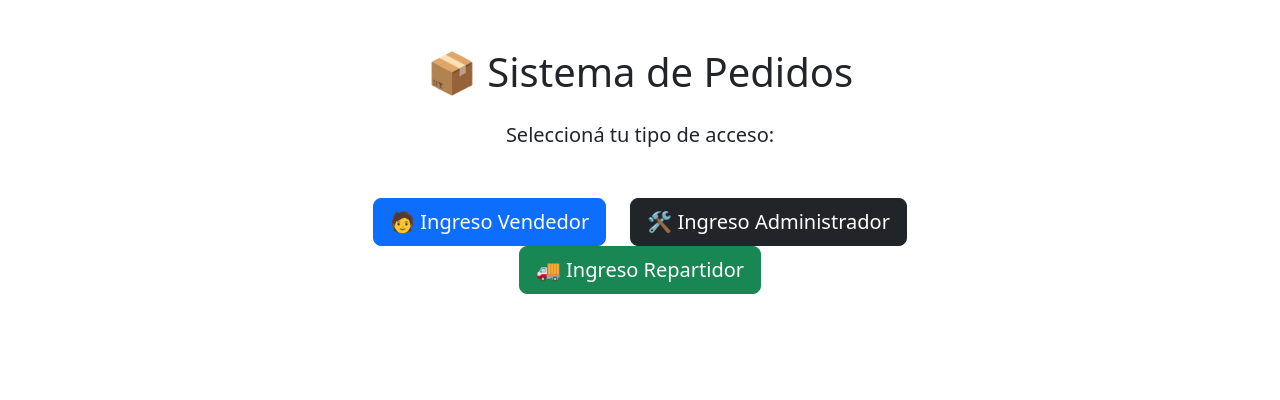
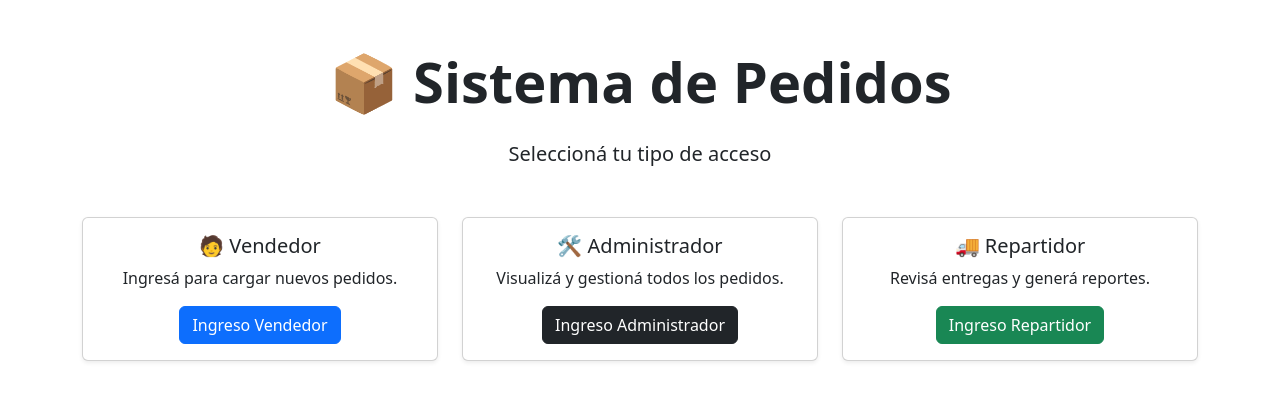
Before and after one commit to federudiero/PedidosPinturas, a React (Create React App) app: page / in a window 1280 px wide. Shown: the top 400 px of the page. Built offline with nearby package versions, Linux system fonts and the light colour scheme.

Commit message:
frontend

```diff
--- a/src/views/Home.js
+++ b/src/views/Home.js
@@ -7,31 +7,55 @@ function Home() {
 
   return (
     <div className="container py-5 text-center">
-      <h1 className="mb-4">📦 Sistema de Pedidos</h1>
-      <p className="lead mb-5">Seleccioná tu tipo de acceso:</p>
+      <h1 className="mb-4 display-4 fw-bold">📦 Sistema de Pedidos</h1>
+      <p className="lead mb-5">Seleccioná tu tipo de acceso</p>
 
-      <div className="d-flex justify-content-center gap-4">
+      <div className="row justify-content-center g-4">
+        <div className="col-md-4">
+          <div className="card shadow-sm">
+            <div className="card-body">
+              <h5 className="card-title">🧑 Vendedor</h5>
+              <p className="card-text">Ingresá para cargar nuevos pedidos.</p>
               <button
-          className="btn btn-primary btn-lg"
+                className="btn btn-primary"
                 onClick={() => navigate("/login-vendedor")}
               >
-          🧑 Ingreso Vendedor
+                Ingreso Vendedor
               </button>
+            </div>
+          </div>
+        </div>
 
+        <div className="col-md-4">
+          <div className="card shadow-sm">
+            <div className="card-body">
+              <h5 className="card-title">🛠️ Administrador</h5>
+              <p className="card-text">Visualizá y gestioná todos los pedidos.</p>
               <button
-          className="btn btn-dark btn-lg"
+                className="btn btn-dark"
                 onClick={() => navigate("/admin")}
               >
-          🛠️ Ingreso Administrador
+                Ingreso Administrador
               </button>
             </div>
+          </div>
+        </div>
 
+        <div className="col-md-4">
+          <div className="card shadow-sm">
+            <div className="card-body">
+              <h5 className="card-title">🚚 Repartidor</h5>
+              <p className="card-text">Revisá entregas y generá reportes.</p>
               <button
-  className="btn btn-success btn-lg"
+                className="btn btn-success"
                 onClick={() => navigate("/login-repartidor")}
               >
-  🚚 Ingreso Repartidor
+                Ingreso Repartidor
               </button>
+            </div>
+          </div>
+        </div>
+      </div>
     </div>
   );
 }
--- a/src/views/RepartidorView.js
+++ b/src/views/RepartidorView.js
@@ -1,5 +1,5 @@
 // src/views/RepartidorView.js
-import React, { useEffect, useState } from "react";
+import React, { useEffect, useState, useMemo } from "react";
 import { db } from "../firebase/firebase";
 import {
   collection,
@@ -38,14 +38,9 @@ function RepartidorView() {
     const data = snapshot.docs.map(doc => ({ id: doc.id, ...doc.data() }));
     setPedidos(data);
 
-    // Leer gasto extra del día
     const fechaId = format(fecha, 'yyyy-MM-dd');
     const gastoDoc = await getDoc(doc(db, "gastosReparto", fechaId));
-    if (gastoDoc.exists()) {
-      setGastoExtra(gastoDoc.data().monto || 0);
-    } else {
-      setGastoExtra(0);
-    }
+    setGastoExtra(gastoDoc.exists() ? gastoDoc.data().monto || 0 : 0);
   };
 
   useEffect(() => {
@@ -56,23 +51,17 @@ function RepartidorView() {
 
   const marcarEntregado = async (id, entregado) => {
     await updateDoc(doc(db, "pedidos", id), { entregado });
-    setPedidos(prev =>
-      prev.map(p => (p.id === id ? { ...p, entregado } : p))
-    );
+    setPedidos(prev => prev.map(p => (p.id === id ? { ...p, entregado } : p)));
   };
 
   const actualizarMetodoPago = async (id, metodoPago) => {
     await updateDoc(doc(db, "pedidos", id), { metodoPago });
-    setPedidos(prev =>
-      prev.map(p => (p.id === id ? { ...p, metodoPago } : p))
-    );
+    setPedidos(prev => prev.map(p => (p.id === id ? { ...p, metodoPago } : p)));
   };
 
   const actualizarComprobante = async (id, comprobante) => {
     await updateDoc(doc(db, "pedidos", id), { comprobante });
-    setPedidos(prev =>
-      prev.map(p => (p.id === id ? { ...p, comprobante } : p))
-    );
+    setPedidos(prev => prev.map(p => (p.id === id ? { ...p, comprobante } : p)));
   };
 
   const actualizarGastoExtra = async (valor) => {
@@ -82,9 +71,43 @@ function RepartidorView() {
     await setDoc(doc(db, "gastosReparto", fechaId), { monto: num });
   };
 
+  const totales = useMemo(() => {
+    let totalEfectivo = 0;
+    let totalTransferencia = 0;
+    let totalTarjeta = 0;
+
+    pedidos.forEach(p => {
+      if (!p.entregado || typeof p.pedido !== "string") return;
+      const match = p.pedido.match(/TOTAL: \$?(\d+)/);
+      let monto = match ? parseInt(match[1]) : 0;
+
+      if (p.metodoPago === "transferencia") {
+        monto *= 1.1;
+        totalTransferencia += monto;
+      } else if (p.metodoPago === "tarjeta") {
+        monto *= 1.1;
+        totalTarjeta += monto;
+      } else if (p.metodoPago === "efectivo") {
+        totalEfectivo += monto;
+      }
+    });
+
+    const totalFinal = totalEfectivo + totalTransferencia + totalTarjeta - gastoExtra;
+
+    return { totalEfectivo, totalTransferencia, totalTarjeta, totalFinal };
+  }, [pedidos, gastoExtra]);
+
   const exportarEntregadosAExcel = () => {
     const entregados = pedidos.filter(p => p.entregado);
-    const data = entregados.map(p => ({
+    const data = entregados.map(p => {
+      const match = typeof p.pedido === "string" ? p.pedido.match(/TOTAL: \$?(\d+)/) : null;
+      let monto = match ? parseInt(match[1]) : 0;
+
+      if (p.metodoPago === "transferencia" || p.metodoPago === "tarjeta") {
+        monto *= 1.1;
+      }
+
+      return {
         Nombre: p.nombre,
         Dirección: p.direccion,
         Teléfono: p.telefono,
@@ -92,8 +115,17 @@ function RepartidorView() {
         Fecha: p.fechaStr || "",
         MétodoPago: p.metodoPago || "",
         Comprobante: p.comprobante || "",
-      GastoExtra: gastoExtra || 0
-    }));
+        MontoCalculado: `$${monto.toLocaleString()}`
+      };
+    });
+
+    data.push({},
+      { Nombre: "💵 Total Efectivo", MontoCalculado: `$${totales.totalEfectivo.toLocaleString()}` },
+      { Nombre: "🏦 Total Transferencia (+10%)", MontoCalculado: `$${totales.totalTransferencia.toLocaleString()}` },
+      { Nombre: "💳 Total Tarjeta (+10%)", MontoCalculado: `$${totales.totalTarjeta.toLocaleString()}` },
+      { Nombre: "⛽ Gasto Extra", MontoCalculado: `-$${gastoExtra.toLocaleString()}` },
+      { Nombre: "💰 Total Neto Recaudado", MontoCalculado: `$${totales.totalFinal.toLocaleString()}` }
+    );
 
     const worksheet = XLSX.utils.json_to_sheet(data);
     const workbook = XLSX.utils.book_new();
@@ -101,8 +133,7 @@ function RepartidorView() {
 
     const excelBuffer = XLSX.write(workbook, { bookType: "xlsx", type: "array" });
     const blob = new Blob([excelBuffer], { type: "application/octet-stream" });
-
-    saveAs(blob, `Entregados_${new Date().toLocaleDateString()}.xlsx`);
+    saveAs(blob, `Entregados_${format(fechaSeleccionada, 'yyyy-MM-dd')}.xlsx`);
   };
 
   return (
@@ -134,36 +165,15 @@ function RepartidorView() {
             <tr key={p.id}>
               <td>{p.nombre}</td>
               <td>
-                {p.direccion}{" "}
-                <a
-                  href={`https://www.google.com/maps/search/?api=1&query=${encodeURIComponent(p.direccion)}`}
-                  target="_blank"
-                  rel="noopener noreferrer"
-                  title="Ver en Google Maps"
-                >
-                  <FaMapMarkerAlt className="text-primary ms-2" />
-                </a>
+                {p.direccion} <a href={`https://www.google.com/maps/search/?api=1&query=${encodeURIComponent(p.direccion)}`} target="_blank" rel="noopener noreferrer"><FaMapMarkerAlt className="text-primary ms-2" /></a>
               </td>
               <td>{p.telefono}</td>
               <td>{p.pedido}</td>
               <td>
-                <div className="d-flex align-items-center gap-2">
-                  <input
-                    type="checkbox"
-                    checked={!!p.entregado}
-                    onChange={(e) => marcarEntregado(p.id, e.target.checked)}
-                  />
-                  <span className={p.entregado ? "text-success" : "text-danger"}>
-                    {p.entregado ? "Entregado" : "No entregado"}
-                  </span>
-                </div>
+                <input type="checkbox" checked={!!p.entregado} onChange={(e) => marcarEntregado(p.id, e.target.checked)} />
               </td>
               <td>
-                <select
-                  className="form-select"
-                  value={p.metodoPago || ""}
-                  onChange={(e) => actualizarMetodoPago(p.id, e.target.value)}
-                >
+                <select className="form-select" value={p.metodoPago || ""} onChange={(e) => actualizarMetodoPago(p.id, e.target.value)}>
                   <option value="">Seleccionar</option>
                   <option value="efectivo">Efectivo</option>
                   <option value="transferencia">Transferencia</option>
@@ -171,13 +181,8 @@ function RepartidorView() {
                 </select>
               </td>
               <td>
-                {(p.metodoPago === "tarjeta" || p.metodoPago === "transferencia") && (
-                  <input
-                    className="form-control"
-                    placeholder="N° comprobante"
-                    value={p.comprobante || ""}
-                    onChange={(e) => actualizarComprobante(p.id, e.target.value)}
-                  />
+                {(p.metodoPago === "transferencia" || p.metodoPago === "tarjeta") && (
+                  <input className="form-control" placeholder="N° comprobante" value={p.comprobante || ""} onChange={(e) => actualizarComprobante(p.id, e.target.value)} />
                 )}
               </td>
             </tr>
@@ -187,12 +192,7 @@ function RepartidorView() {
 
       <div className="mt-3">
         <label><strong>⛽ Gasto extra (combustible, etc):</strong></label>
-        <input
-          type="number"
-          className="form-control w-auto"
-          value={gastoExtra}
-          onChange={(e) => actualizarGastoExtra(e.target.value)}
-        />
+        <input type="number" className="form-control w-auto" value={gastoExtra} onChange={(e) => actualizarGastoExtra(e.target.value)} />
       </div>
 
       <div className="mt-3">
@@ -200,17 +200,11 @@ function RepartidorView() {
       </div>
 
       <div className="mt-3">
-        <strong>💰 Total recaudado (entregados):</strong>{" "}
-        ${(
-          pedidos.filter(p => p.entregado).reduce((sum, p) => {
-            const match = typeof p.pedido === "string" ? p.pedido.match(/TOTAL: \$?(\d+)/) : null;
-            let total = match ? parseInt(match[1]) : 0;
-            if (p.metodoPago === "transferencia" || p.metodoPago === "tarjeta") {
-              total *= 1.1;
-            }
-            return sum + total;
-          }, 0) - gastoExtra
-        ).toLocaleString()}
+        <strong>💵 Total efectivo:</strong> ${totales.totalEfectivo.toLocaleString()} <br />
+        <strong>🏦 Total transferencia (+10%):</strong> ${totales.totalTransferencia.toLocaleString()} <br />
+        <strong>💳 Total tarjeta (+10%):</strong> ${totales.totalTarjeta.toLocaleString()} <br />
+        <strong>⛽ Gasto extra:</strong> -${gastoExtra.toLocaleString()} <br />
+        <strong>💰 Total recaudado neto:</strong> ${totales.totalFinal.toLocaleString()}
       </div>
 
       <button className="btn btn-success mt-3" onClick={exportarEntregadosAExcel}>
```
Lines whose indentation alone changed are shown as unchanged.
